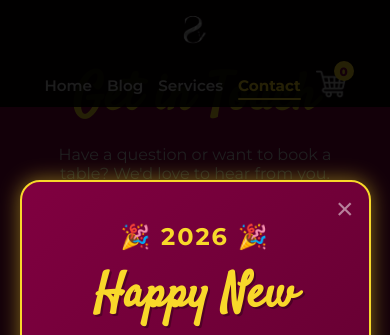
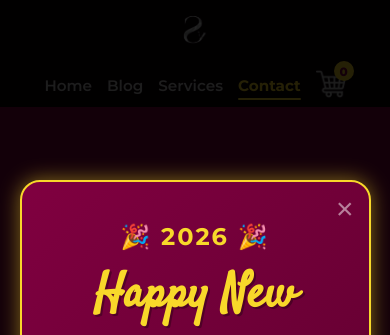
Before and after one commit to Chibz-builds/Silverlue, a React (Vite) app: page /contact in a window 390 px wide. Shown: the top 335 px of the page. Built offline with nearby package versions, Linux system fonts and the light colour scheme; no server answers; a web font is replaced by a local one.

Commit message:
Enhance mobile responsiveness for contact page
Added mobile responsiveness for contact title.

```diff
--- a/src/pages/Contact/Contact.css
+++ b/src/pages/Contact/Contact.css
@@ -138,4 +138,10 @@
     .contact-content {
         flex-direction: column;
     }
+
+    @media screen and (max-width: 480px) {
+    .contact-title{
+        margin-top:150px;
+    }
 }
+}
```
